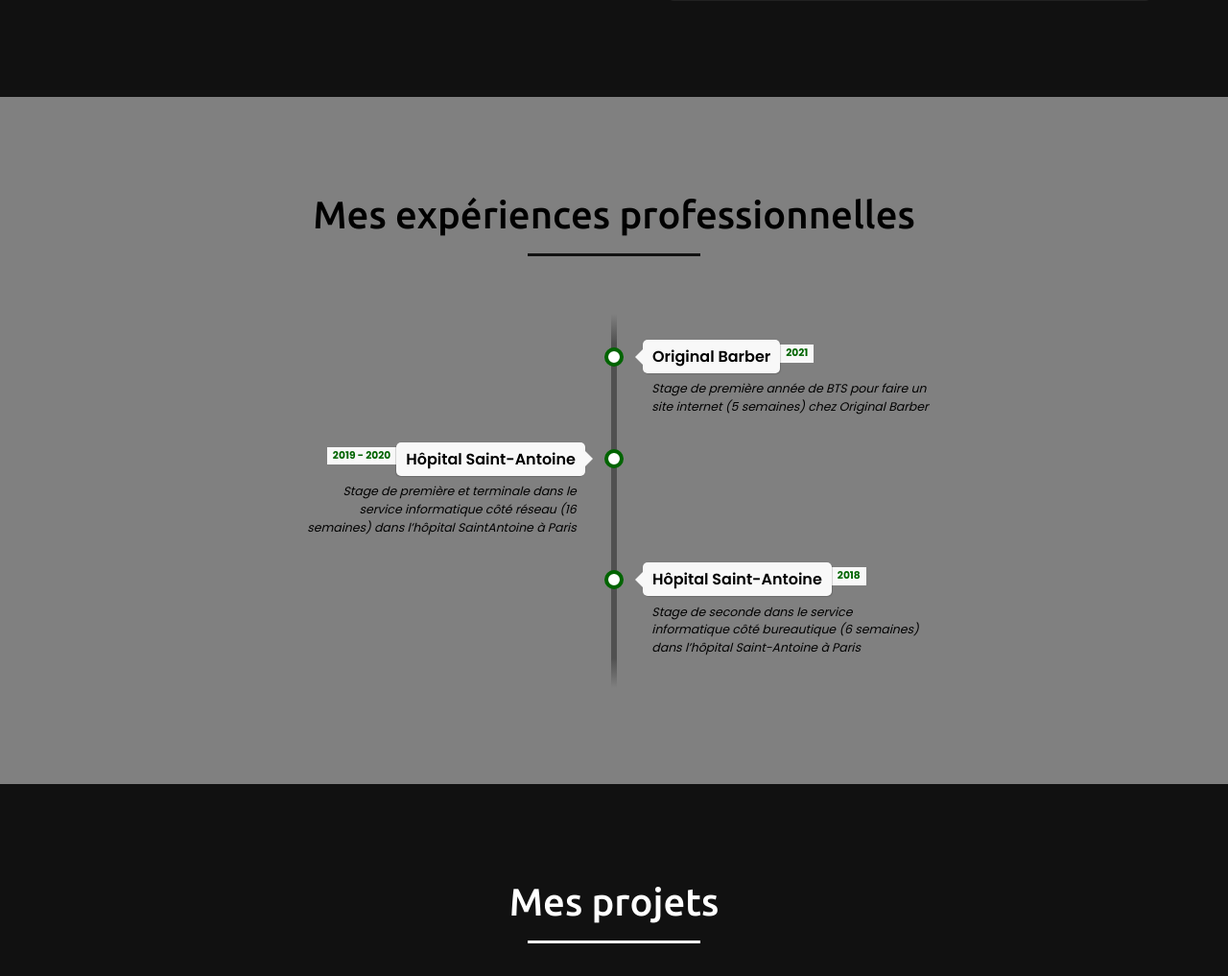
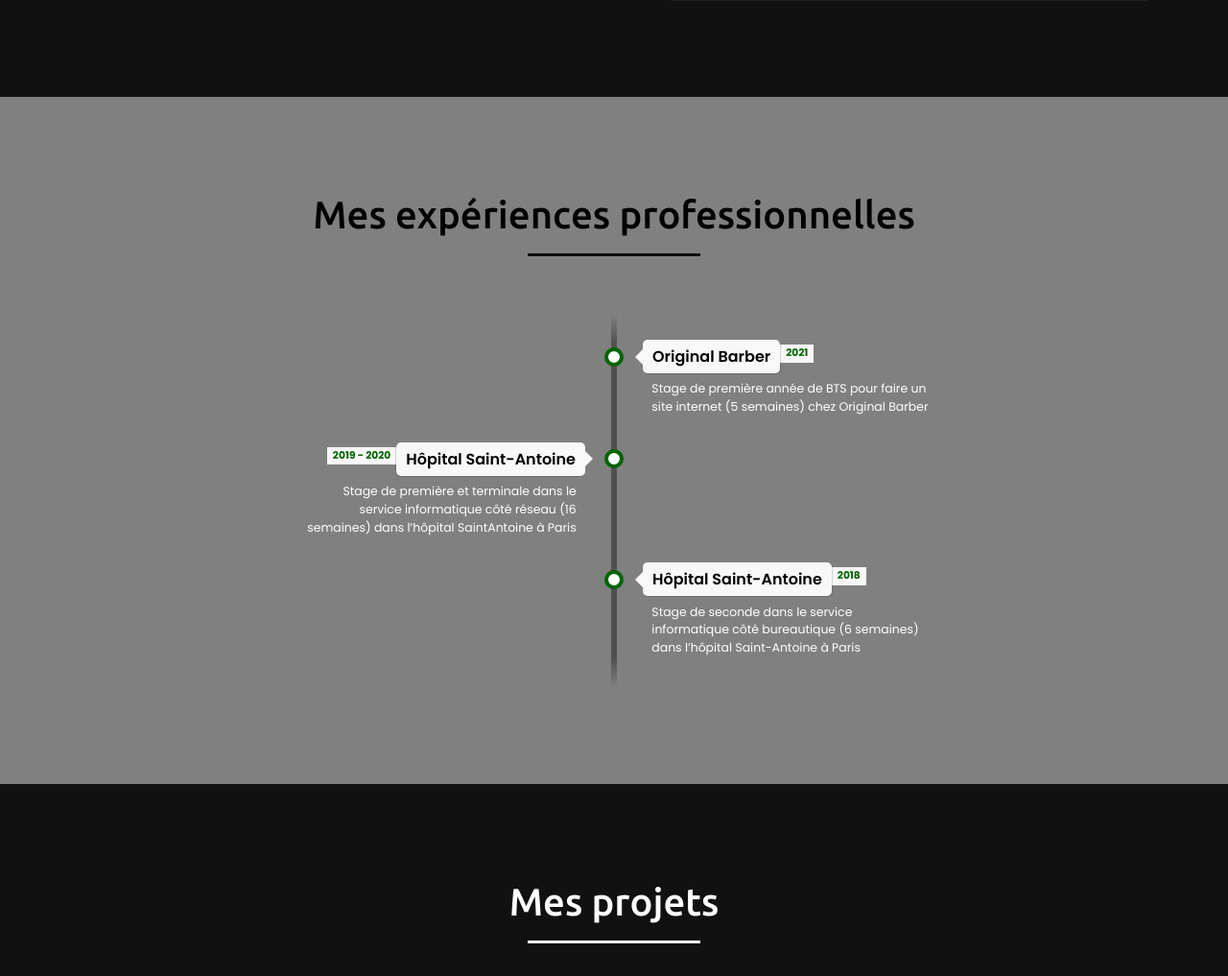
Before and after one commit to Orvuss/Portfolio, a PHP site: page / in a window 1280 px wide. Shown: the part 2340-3357 px from the top of the page at 96% size. Run offline with PHP 8.4, Linux system fonts and the light colour scheme.

Commit message:
CV actualisé

```diff
--- a/index.html
+++ b/index.html
@@ -20,6 +20,7 @@
                     <li><a href="#home" class="menu-btn">Accueil</a></li>
                     <li><a href="#about" class="menu-btn">À propos</a></li>
                     <li><a href="#presentation" class="menu-btn">Présentation</a></li>
+                    <li><a href="#experiences" class="menu-btn">Expériences</a></li>
                     <li><a href="#services" class="menu-btn">Projets</a></li>
                     <li><a href="#skills" class="menu-btn">Compétences</a></li>
                     <li><a href="#certifs" class="menu-btn">Certifications</a></li>
@@ -106,8 +107,8 @@
             </div>
         </section>
 
-         <!--Page compétences-->
-         <section class="skills" id="skills">
+         <!--Page expériences professionnelles-->
+         <section class="skills" id="experiences">
             <div class="max-width">
                 <h2 class="title">Mes expériences professionnelles</h2>
                     <ul class="timeline">
--- a/style.css
+++ b/style.css
@@ -73,7 +73,7 @@ section .title::after{
     bottom: -8px;
     left: 50%;
     font-size: 20px;
-    color:darkgreen;
+    color:rgb(0, 100, 0);
     padding: 0 5px;
     background: #fff;
     transform: translateX(-50%);
@@ -244,9 +244,8 @@ section .title::after{
 
   .desc {
     margin: 1em 0.75em 0 0;
-
+    color : white;
     font-size: 0.77777em;
-    font-style: italic;
     line-height: 1.5em;
   }
 
```
Also changed, not shown: images/qrcode_CV_Datchi_Leo.png, 1 other file.
